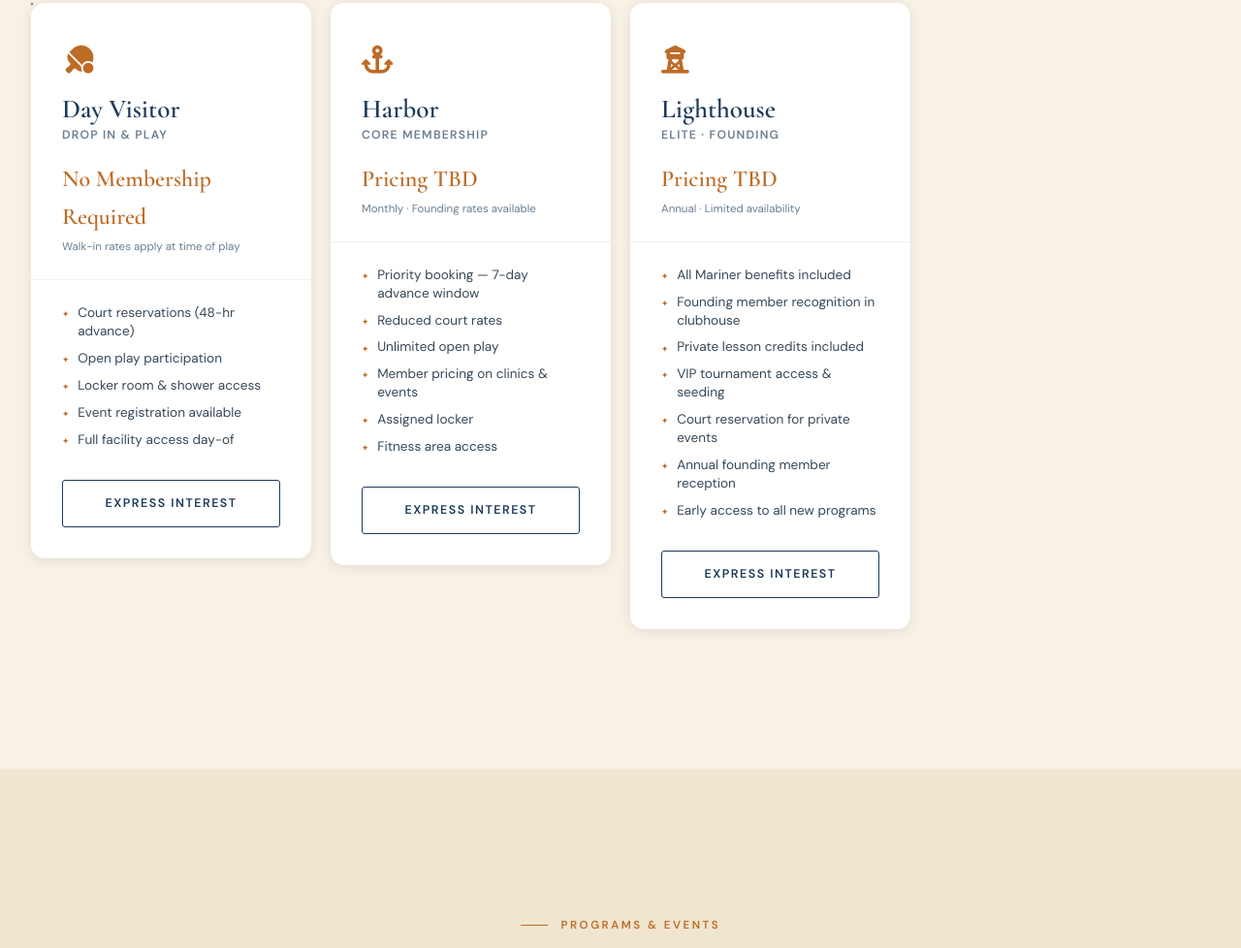
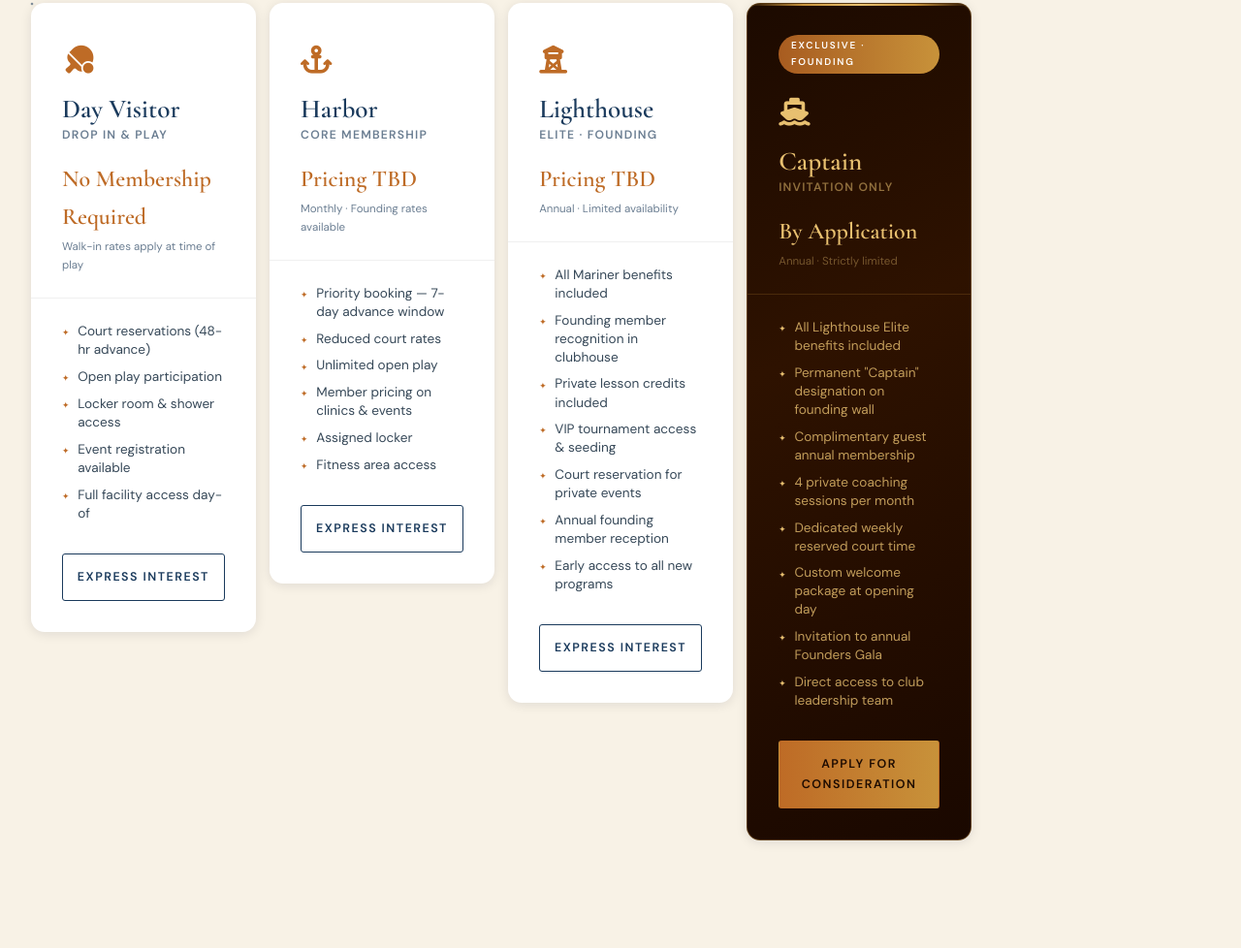
Before and after one commit to Bobs-Personal-Zappix/capeannpbclub, a plain HTML site: page index.html in a window 1280 px wide. Shown: the part 3900-4878 px from the top of the page at 97% size. Drawn offline with nearby package versions, Linux system fonts and the light colour scheme.

Commit message:
Add files via upload

```diff
--- a/index.html
+++ b/index.html
@@ -737,11 +737,12 @@
 
   .mem-grid {
     display: grid;
-    grid-template-columns: repeat(4,1fr);
-    gap: 1.25rem;
+    grid-template-columns: repeat(5,1fr);
+    gap: 0.9rem;
     align-items: start;
   }
-  @media (max-width: 1060px) { .mem-grid { grid-template-columns: 1fr 1fr; } }
+  @media (max-width: 1200px) { .mem-grid { grid-template-columns: repeat(3,1fr); } }
+  @media (max-width: 860px)  { .mem-grid { grid-template-columns: 1fr 1fr; } }
   @media (max-width: 560px)  { .mem-grid { grid-template-columns: 1fr; } }
 
   .mem-card {
@@ -752,8 +753,8 @@
     transition: transform var(--t), box-shadow var(--t);
   }
   .mem-card:hover { transform: translateY(-7px); box-shadow: var(--shadow-lg); }
-  .mem-card.star { background: var(--navy); color: white; transform: scale(1.035); }
-  .mem-card.star:hover { transform: scale(1.035) translateY(-7px); box-shadow: var(--shadow-xl); }
+  .mem-card.star { background: var(--navy); color: white; transform: scale(1.02); }
+  .mem-card.star:hover { transform: scale(1.02) translateY(-7px); box-shadow: var(--shadow-xl); }
 
   @media (max-width: 1060px) {
     .mem-card.star { transform: scale(1); }
@@ -1234,6 +1235,42 @@
   .succ-ico i       { color: var(--gold-light); font-size: 3rem; }
   .foot-soc i       { color: rgba(255,255,255,0.7); font-size: 0.9rem; }
   .foot-soc:hover i { color: white; }
+
+
+  /* Captain card — exclusive founding style */
+  .mem-card.captain {
+    background: linear-gradient(155deg, #1C0A00 0%, #2E1200 40%, #1A0800 100%);
+    color: white;
+    border: 1px solid rgba(200,146,58,0.35);
+    position: relative;
+    overflow: hidden;
+  }
+  .mem-card.captain::before {
+    content: '';
+    position: absolute;
+    top: 0; left: 0; right: 0;
+    height: 2px;
+    background: linear-gradient(90deg, transparent, var(--gold), var(--gold-light), var(--gold), transparent);
+  }
+  .mem-card.captain .mem-card-head { border-bottom-color: rgba(200,146,58,0.2); }
+  .mem-card.captain .mem-name { color: var(--gold-light); }
+  .mem-card.captain .mem-sub { color: rgba(232,192,112,0.55); }
+  .mem-card.captain .mem-price-val { color: var(--gold-light); }
+  .mem-card.captain .mem-price-note { color: rgba(232,192,112,0.4); }
+  .mem-card.captain .mem-feats li { color: rgba(232,192,112,0.8); }
+  .mem-card.captain .mem-feats li::before { color: var(--gold-light); }
+  .mem-card.captain .mem-badge { background: linear-gradient(90deg, var(--copper), var(--gold)); }
+  .mem-card.captain .mem-ico i { color: var(--gold-light); }
+  .mem-card.captain .mem-btn {
+    background: linear-gradient(90deg, var(--amber), var(--gold));
+    border-color: transparent;
+    color: #1C0A00;
+    font-weight: 800;
+  }
+  .mem-card.captain .mem-btn:hover {
+    background: linear-gradient(90deg, var(--gold), var(--gold-light));
+  }
+  .mem-card.captain:hover { transform: translateY(-7px); box-shadow: 0 20px 60px rgba(190,107,38,0.3); }
 
   </style>
 </head>
@@ -1810,6 +1847,33 @@
           </div>
         </div>
 
+        <!-- Captain — Exclusive Founding -->
+        <div class="mem-card captain sr d4">
+          <div class="mem-card-head">
+            <div class="mem-badge">Exclusive · Founding</div>
+            <span class="mem-ico"><i class="fa-solid fa-ship"></i></span>
+            <div class="mem-name">Captain</div>
+            <div class="mem-sub">Invitation Only</div>
+            <div class="mem-price">
+              <div class="mem-price-val">By Application</div>
+              <div class="mem-price-note">Annual · Strictly limited</div>
+            </div>
+          </div>
+          <div class="mem-card-body">
+            <ul class="mem-feats">
+              <li>All Lighthouse Elite benefits included</li>
+              <li>Permanent "Captain" designation on founding wall</li>
+              <li>Complimentary guest annual membership</li>
+              <li>4 private coaching sessions per month</li>
+              <li>Dedicated weekly reserved court time</li>
+              <li>Custom welcome package at opening day</li>
+              <li>Invitation to annual Founders Gala</li>
+              <li>Direct access to club leadership team</li>
+            </ul>
+            <a href="#register" class="mem-btn">Apply for Consideration</a>
+          </div>
+        </div>
+
       </div>
     </div>
   </section>
@@ -2040,6 +2104,7 @@
                 <option value="harbor">Harbor — Core Membership</option>
                 <option value="mariner">Mariner — Premier Membership</option>
                 <option value="lighthouse">Lighthouse — Elite / Founding</option>
+                <option value="captain">Captain — Exclusive Founding (By Application)</option>
                 <option value="unsure">Not sure yet — tell me more</option>
               </select>
             </div>
```
